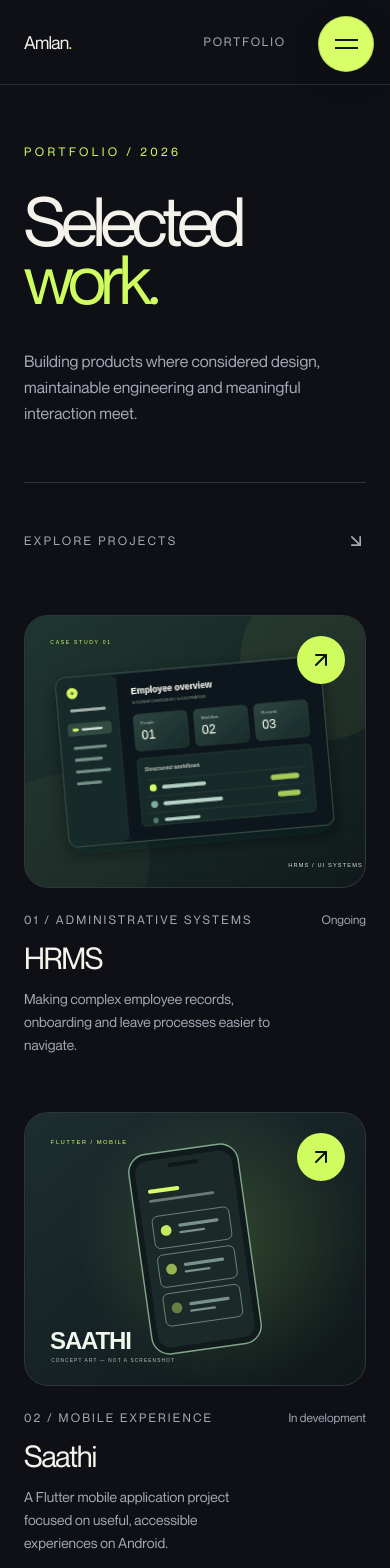
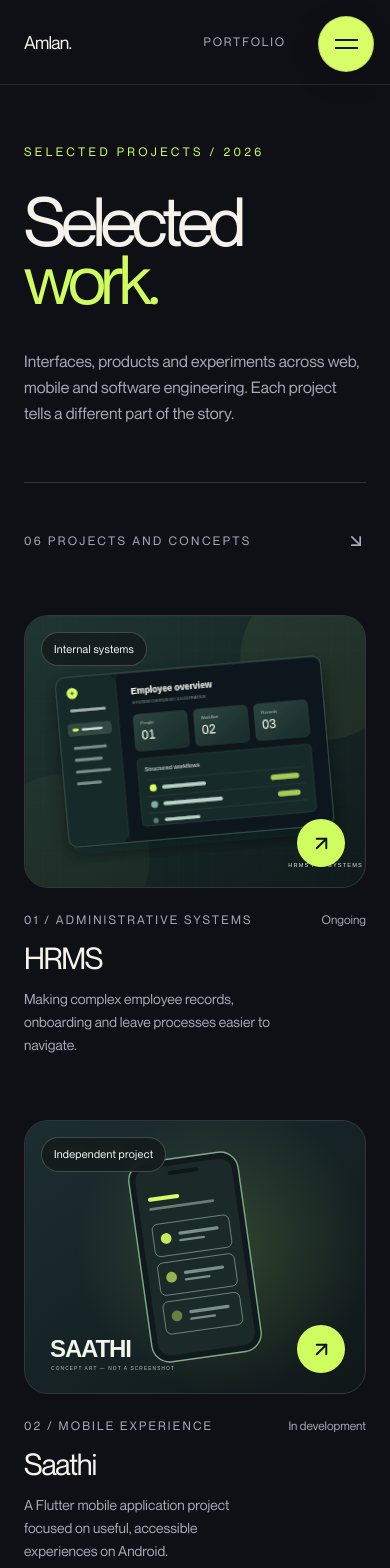
Before and after one commit to coreamlan-stack/amlan-portfolio, a Next.js app: page /work in a window 390 px wide. Shown: the top 1568 px of the page. Built offline with nearby package versions, Linux system fonts and the light colour scheme.

Commit message:
Refine project gallery, cover images and transparent private-work labels

```diff
--- a/app/work/page.jsx
+++ b/app/work/page.jsx
@@ -1,4 +1,5 @@
 import { ArrowDownRight, ArrowUpRight } from 'lucide-react';
+import Image from 'next/image';
 import Link from 'next/link';
 
 import { PageReveal } from '@/app/_components/page-reveal';
@@ -8,7 +9,15 @@ import { caseStudies } from '@/data';
 
 export const metadata = {
   title: 'Selected Work',
-  description: 'Selected frontend engineering and interface design projects by Amlan Kumar Bhowmik.',
+  description: 'Frontend, Flutter, business software and independent interface concepts by Amlan Kumar Bhowmik.',
+};
+
+const accessLabels = {
+  internal: 'Internal systems',
+  independent: 'Independent project',
+  'details-pending': 'Project details pending',
+  concept: 'Independent concept',
+  public: 'Public project',
 };
 
 export default function WorkPage() {
@@ -17,24 +26,45 @@ export default function WorkPage() {
       <main className='relative min-h-screen bg-background text-foreground'>
         <SubpageNav />
         <section className='mx-auto max-w-[1440px] px-6 pb-16 pt-36 sm:px-12 sm:pt-44 lg:px-20'>
-        <p className='mb-8 text-xs uppercase tracking-[0.28em] text-primary'>Portfolio / 2026</p>
+          <p className='mb-8 text-xs uppercase tracking-[0.28em] text-primary'>Selected projects / 2026</p>
           <div className='flex flex-col justify-between gap-10 border-b border-foreground/15 pb-14 lg:flex-row lg:items-end'>
-          <PageReveal><h1 className='max-w-5xl text-[clamp(4.25rem,12vw,11rem)] font-medium leading-[0.85] tracking-[-0.075em]'>
-            Selected<br/><span className='text-primary'>work.</span>
-          </h1></PageReveal>
-          <p className='max-w-sm text-base leading-relaxed text-muted-foreground sm:text-lg'>Building products where considered design, maintainable engineering and meaningful interaction meet.</p>
+            <PageReveal>
+              <h1 className='max-w-5xl text-[clamp(4.25rem,12vw,11rem)] font-medium leading-[0.85] tracking-[-0.075em]'>
+                Selected
+                <span className='block text-primary'>work.</span>
+              </h1>
+            </PageReveal>
+            <p className='max-w-sm text-base leading-relaxed text-muted-foreground sm:text-lg'>
+              Interfaces, products and experiments across web, mobile and
+              software engineering. Each project tells a different part of the story.
+            </p>
           </div>
           <div className='mt-12 flex items-center justify-between text-xs uppercase tracking-[0.2em] text-muted-foreground'>
-          <span>Explore projects</span><ArrowDownRight size={20} />
+            <span>{String(caseStudies.length).padStart(2, '0')} projects and concepts</span>
+            <ArrowDownRight size={20} aria-hidden='true' />
           </div>
         </section>
 
-      <section className='mx-auto grid max-w-[1440px] gap-14 px-6 pb-32 sm:px-12 lg:grid-cols-2 lg:gap-10 lg:px-20'>
+        <section aria-label='Project gallery' className='mx-auto grid max-w-[1440px] gap-x-10 gap-y-16 px-6 pb-28 sm:px-12 lg:grid-cols-2 lg:px-20'>
           {caseStudies.map((project, index) => (
-          <PageReveal key={project.slug} delay={index * 0.08}><Link href={`/work/${project.slug}`} className='group block focus-visible:outline-2 focus-visible:outline-offset-8 focus-visible:outline-primary'>
-            <div className='relative aspect-[5/4] overflow-hidden rounded-[1.5rem] border border-white/10 bg-[#182024]'>
-              <img src={project.cover} alt={project.alt} loading={index ? 'lazy' : 'eager'} className='h-full w-full object-cover transition-transform duration-700 ease-out motion-safe:group-hover:scale-[1.045]' />
-              <span className='absolute right-5 top-5 flex size-12 items-center justify-center rounded-full bg-primary text-background transition-transform duration-500 group-hover:rotate-45 sm:size-14'><ArrowUpRight size={24}/></span>
+            <PageReveal key={project.slug} delay={Math.min(index % 2 * 0.08, 0.12)}>
+              <Link href={`/work/${project.slug}`} className='group block outline-offset-8 focus-visible:outline-2 focus-visible:outline-primary'>
+                <div className='relative aspect-[5/4] overflow-hidden rounded-3xl border border-white/10 bg-[#182024]'>
+                  <Image
+                    src={project.cover}
+                    alt={project.alt}
+                    width={1200}
+                    height={960}
+                    unoptimized
+                    priority={index === 0}
+                    className='size-full object-cover transition-transform duration-700 ease-out motion-safe:group-hover:scale-[1.045] motion-safe:group-active:scale-[1.018]'
+                  />
+                  <span className='absolute left-4 top-4 rounded-full border border-white/20 bg-[#121a19]/80 px-3 py-2 text-[11px] tracking-wide text-white backdrop-blur-sm sm:left-6 sm:top-6'>
+                    {accessLabels[project.access] || 'Project'}
+                  </span>
+                  <span className='absolute bottom-5 right-5 flex size-12 items-center justify-center rounded-full bg-primary text-background transition-transform duration-500 motion-safe:group-hover:rotate-45 sm:size-14'>
+                    <ArrowUpRight size={23} aria-hidden='true' />
+                  </span>
                 </div>
                 <div className='mt-6 flex items-start justify-between gap-5'>
                   <div>
@@ -44,12 +74,22 @@ export default function WorkPage() {
                   </div>
                   <span className='shrink-0 text-xs text-muted-foreground'>{project.year}</span>
                 </div>
-          </Link></PageReveal>
+              </Link>
+            </PageReveal>
           ))}
         </section>
-      <section className='mx-auto max-w-[1440px] border-t border-white/10 px-6 py-12 sm:px-12 lg:px-20'>
-        <Link href='/about' className='group inline-flex items-center gap-3 text-lg transition-colors hover:text-primary'>More about how I work <ArrowUpRight className='transition-transform group-hover:-translate-y-1 group-hover:translate-x-1' size={20}/></Link>
-      </section>
+
+        <aside className='mx-auto max-w-[1440px] border-t border-white/10 px-6 py-12 sm:px-12 lg:px-20'>
+          <p className='max-w-3xl text-sm leading-relaxed text-muted-foreground sm:text-base'>
+            Some work is described at a high level because public screenshots or
+            implementation details are not available. Illustrative visuals are
+            clearly identified; independent concepts are not client commissions.
+          </p>
+          <Link href='/about' className='group mt-9 inline-flex items-center gap-3 text-lg transition-colors hover:text-primary'>
+            More about how I work
+            <ArrowUpRight className='transition-transform group-hover:-translate-y-1 group-hover:translate-x-1' size={20} aria-hidden='true'/>
+          </Link>
+        </aside>
       </main>
     </PageShell>
   );
```
Lines whose indentation alone changed are shown as unchanged.
